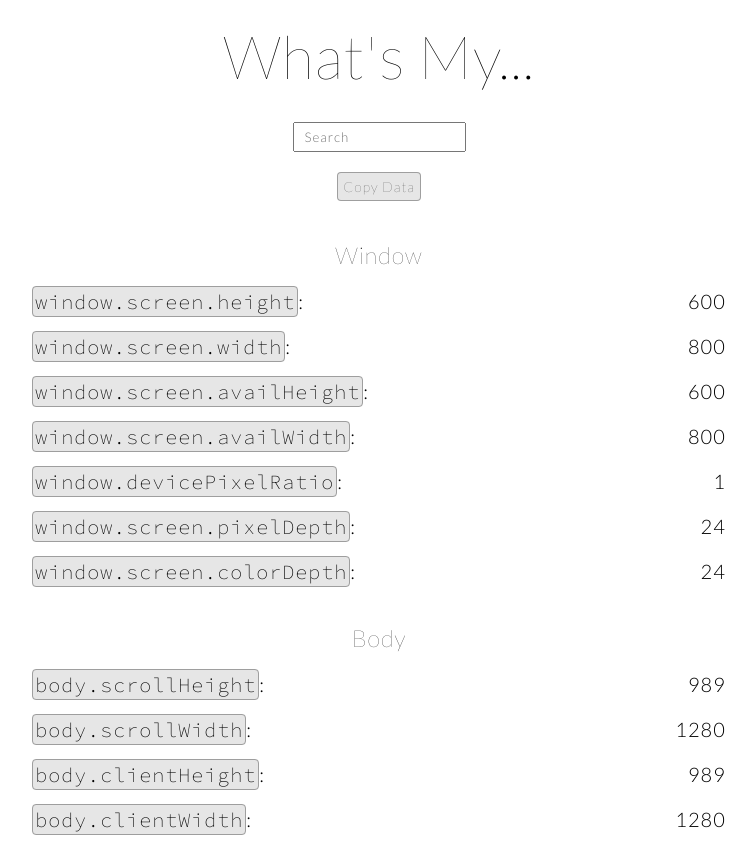
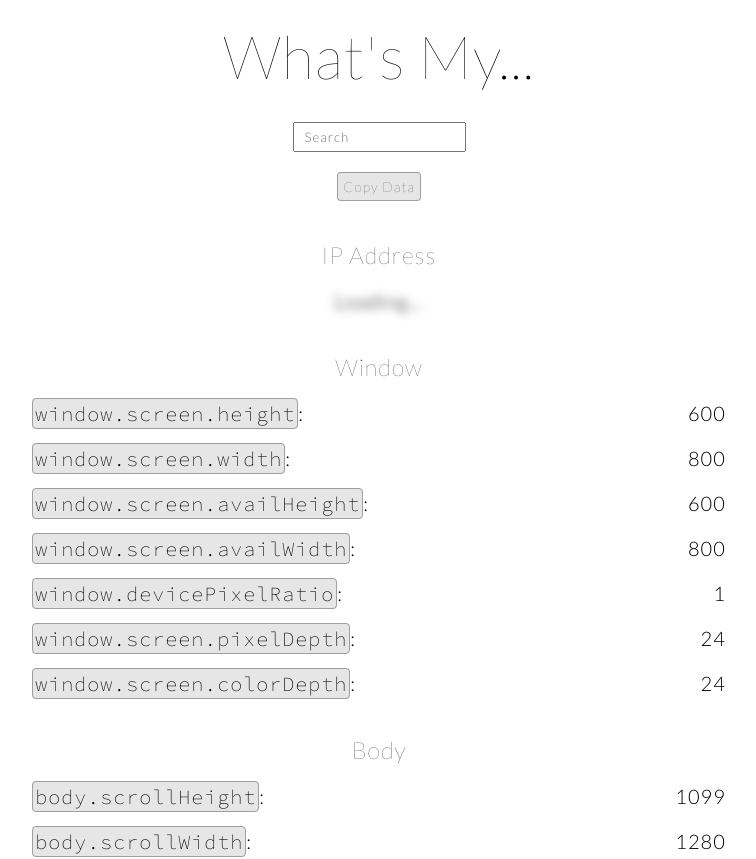
Before and after one commit to KeithBillings/whats-my, a Next.js app: page / in a window 1280 px wide. Shown: the top 859 px of the page, without its empty margins (261-1017 px from the left). Built offline with nearby package versions, Linux system fonts and the light colour scheme; no server answers.

Commit message:
add an ip address section

```diff
--- a/components/WindowInfo.js
+++ b/components/WindowInfo.js
@@ -8,6 +8,9 @@ export default function WindowInfo({ setWhatsMyData }) {
 	// --- Data States -- //
 	// Have to set as "Loading..." initially because otherwise there is no "window" element as this is server rendered.
 	// Note: Careful when naming these states, make sure they correspond with the actual object they are reading from as it will affect the search results when reading the key names in the data JSON
+
+	// IP Address
+	const [userIPAddress, setUserIPAddress] = useState("Loading...");
 
 	// Window data
 	const [windowScreenHeight, setWindowScreenHeight] = useState("Loading...");
@@ -23,6 +26,13 @@ export default function WindowInfo({ setWhatsMyData }) {
 	const [bodyScrollWidth, setBodyScrollWidth] = useState("Loading...");
 	const [bodyClientHeight, setBodyClientHeight] = useState("Loading...");
 	const [bodyClientWidth, setBodyClientWidth] = useState("Loading...");
+
+	// Send a fetch request to a server api that returns ip address
+	function fetchUserIPAddress() {
+		fetch("https://api.ipify.org/?format=json")
+			.then((res) => res.json())
+			.then((data) => setUserIPAddress(data.ip));
+	}
 
 	// Set Screen Info
 	function setScreenInfo() {
@@ -42,6 +52,7 @@ export default function WindowInfo({ setWhatsMyData }) {
 
 	// Set all the window info values on page load then create a listener on window resize to fetch new values
 	useEffect(() => {
+		fetchUserIPAddress();
 		setScreenInfo();
 
 		window.addEventListener("resize", () => {
@@ -53,6 +64,7 @@ export default function WindowInfo({ setWhatsMyData }) {
 	useEffect(() => {
 		// Compile all the current data
 		const data = {
+			userIPAddress,
 			windowScreenHeight,
 			windowScreenWidth,
 			windowScreenAvailHeight,
@@ -78,11 +90,8 @@ export default function WindowInfo({ setWhatsMyData }) {
 
 		setWhatsMyData(filteredData);
 	}, [
-		bodyClientHeight,
-		bodyClientWidth,
-		bodyScrollHeight,
-		bodyScrollWidth,
-		setWhatsMyData,
+		searchQuery,
+		userIPAddress,
 		windowScreenAvailHeight,
 		windowScreenAvailWidth,
 		windowScreenColorDepth,
@@ -90,21 +99,28 @@ export default function WindowInfo({ setWhatsMyData }) {
 		windowDevicePixelRatio,
 		windowScreenHeight,
 		windowScreenWidth,
-		searchQuery,
+		bodyClientHeight,
+		bodyClientWidth,
+		bodyScrollHeight,
+		bodyScrollWidth,
+		setWhatsMyData,
 	]);
 
 	// --- Hiding Sections if they don't have search results --- //
 	// Target all sections
+	const ipAddressSection = useRef(null);
 	const windowSection = useRef(null);
 	const bodySection = useRef(null);
 
 	// On search, check to see if the sections have 1 child or less
 	useEffect(() => {
-		const sections = [windowSection.current, bodySection.current];
+		// Make array of all the sections we can search in
+		const sections = [ipAddressSection.current, windowSection.current, bodySection.current];
 
+		// Iterate over each one to check child count
 		sections.map((section) => {
-			// If the section has 1 or less children, add a hide class
-			// The 1 child is the tile that is always in the section
+			// If the section has 1 or less children, add a hide class to section
+			// Note: The 1 permanent child is the section title. That's why we are not checking for 0.
 			if (section.childElementCount <= 1) {
 				section.classList.add("hide-element");
 			} else {
@@ -115,6 +131,11 @@ export default function WindowInfo({ setWhatsMyData }) {
 
 	return (
 		<div className="window-info">
+			<section ref={ipAddressSection}>
+				<h3 className="window-info__section-title">IP Address</h3>
+				{"ip address".includes(searchQuery) ? <p className="ip-address">{userIPAddress}</p> : ""}
+			</section>
+
 			<section ref={windowSection}>
 				<h3 className="window-info__section-title">Window</h3>
 				<WindowInfoRow name={"window.screen.height"} value={windowScreenHeight} />
--- a/styles/components/_window-info.scss
+++ b/styles/components/_window-info.scss
@@ -25,4 +25,16 @@
 		grid-template-columns: repeat(2, 1fr);
 		padding: 0 4rem;
 	}
+
+	.ip-address {
+		filter: blur(0.5rem);
+		-webkit-filter: blur(0.5rem);
+
+		transition: 0.2s;
+
+		&:hover {
+			filter: blur(0rem);
+			-webkit-filter: blur(0rem);
+		}
+	}
 }
```
